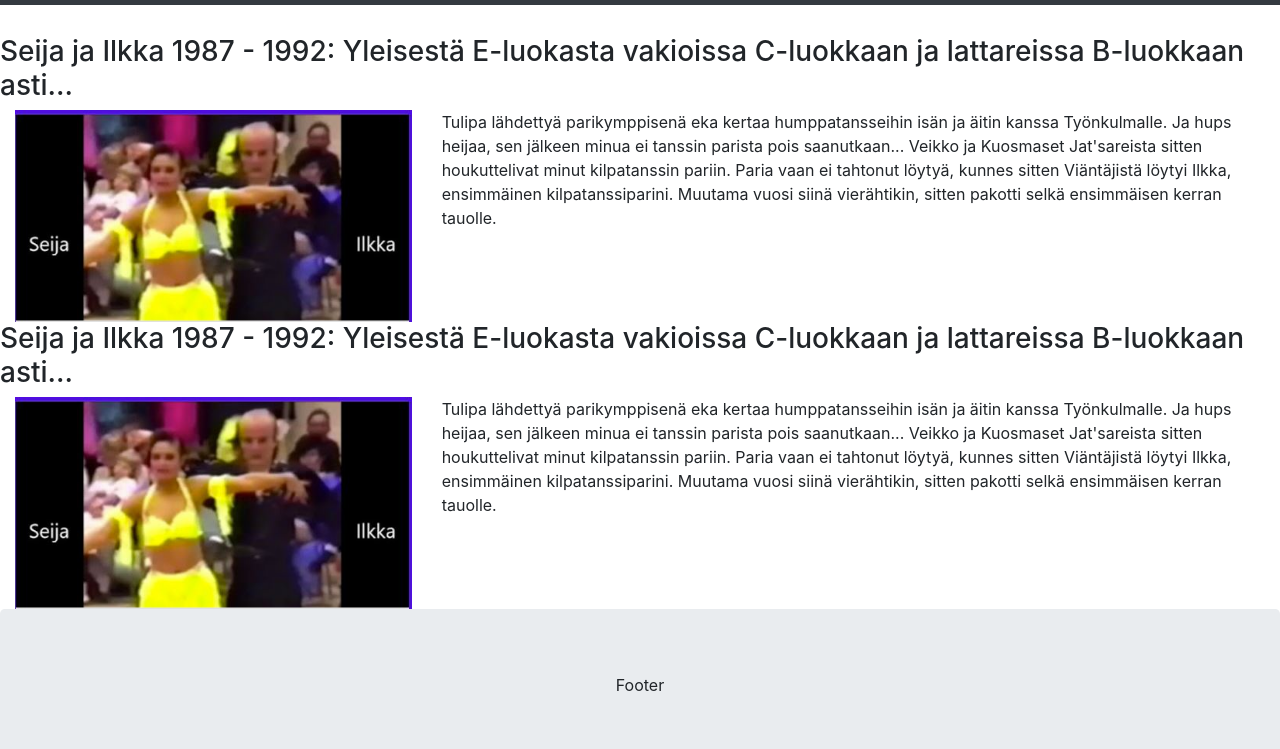
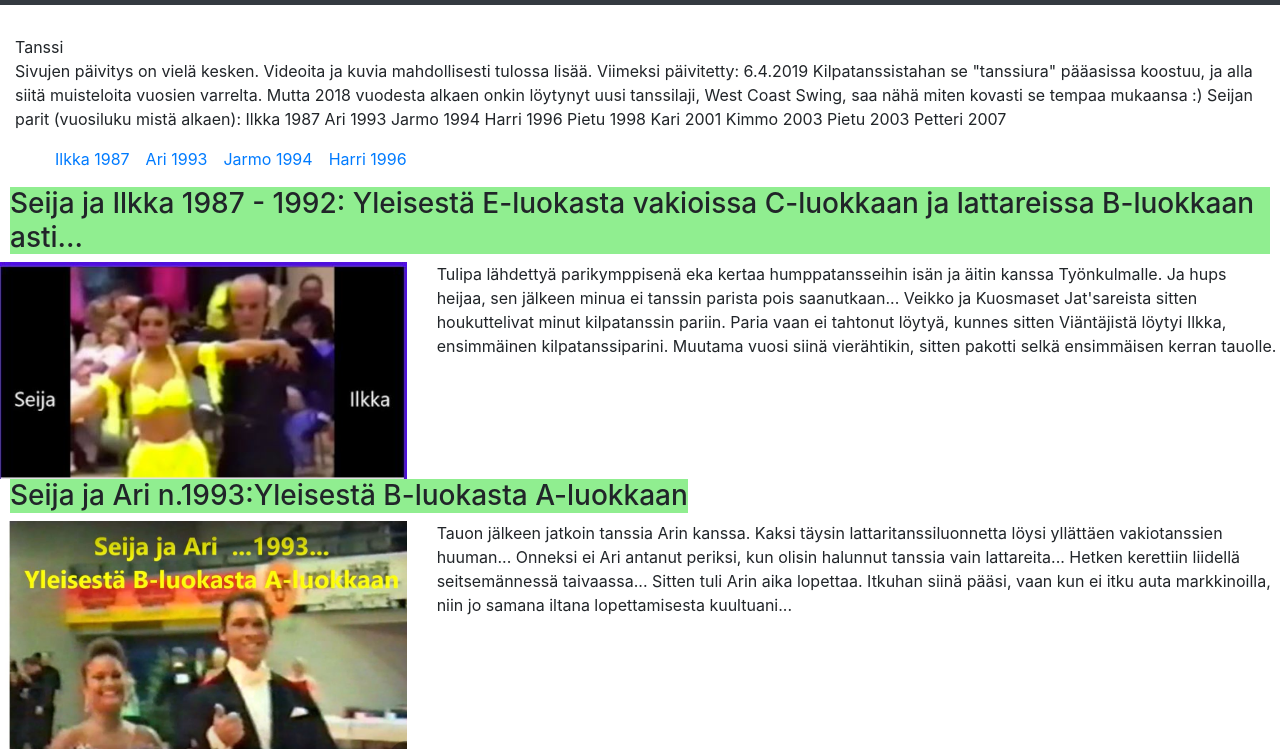
Before and after one commit to SeijaLauronen/SeijaLauronen.github.io, a plain HTML site: page tanssi.html in a window 1280 px wide. Shown: the part 51-800 px from the top of the page. Drawn offline with nearby package versions, Linux system fonts and the light colour scheme; a script that the page names is missing.

Commit message:
linkkejä

```diff
--- a/mystyle.css
+++ b/mystyle.css
@@ -2,6 +2,11 @@
     body, html {
     height: 100%;
     margin: 10;
+}
+h3 {
+    background: lightgreen;
+    margin-left:10px;
+    margin-right:10px;
 }
 .footer {
     background: lightgreen;
--- a/tanssi.html
+++ b/tanssi.html
@@ -33,6 +33,9 @@
   <script src="https://cdn.jsdelivr.net/npm/jquery@3.5.1/dist/jquery.slim.min.js"></script>
   <script src="https://cdn.jsdelivr.net/npm/popper.js@1.16.1/dist/umd/popper.min.js"></script>
   <script src="https://cdn.jsdelivr.net/npm/bootstrap@4.6.1/dist/js/bootstrap.bundle.min.js"></script>
+
+  <link rel="stylesheet" href="mystyle.css">
+
 
   <script src="http://www.w3schools.com/lib/w3data.js"></script>
 
@@ -74,14 +77,69 @@
 
 <div class="container-fluid" style="margin-top:30px">
 
+
+  <div class="row">
+    <div class="col-sm-12 header">Tanssi</div>
+  </div>
+    <div class="row">
+    <div class="col-sm-12">
+  Sivujen päivitys on vielä kesken. Videoita ja kuvia mahdollisesti tulossa lisää. Viimeksi päivitetty: 6.4.2019
+
+  Kilpatanssistahan se "tanssiura" pääasissa koostuu, ja alla siitä muisteloita vuosien varrelta.
+
+  Mutta 2018 vuodesta alkaen onkin löytynyt uusi tanssilaji, West Coast Swing, saa nähä miten kovasti se tempaa mukaansa :)
+
+  Seijan parit (vuosiluku mistä alkaen):
+
+  Ilkka 1987    Ari 1993   Jarmo 1994   Harri 1996   Pietu 1998   Kari 2001   Kimmo 2003   Pietu 2003   Petteri 2007
+
+    </div>
+  </div>
+
+
+
+
+  <nav class="navbar navbar-expand-sm bg-blue navbar-blue">
+    <a class="navbar-brand" href="#"></a>
+    <button class="navbar-toggler" type="button" data-toggle="collapse" data-target="#collapsibleNavbar">
+      <span class="navbar-toggler-icon"></span>
+    </button>
+    <div class="collapse navbar-collapse" id="collapsibleNavbar">
+      <ul class="navbar-nav">
+        <li class="nav-item">
+          <a class="nav-link" href="index.html">Ilkka 1987</a>
+        </li>
+        <li class="nav-item">
+          <a class="nav-link" href="#ari">Ari 1993</a>
+        </li>
+        <li class="nav-item">
+          <a class="nav-link active" href="tanssi.html">Jarmo 1994</a>
+        </li>
+        <li class="nav-item">
+          <a class="nav-link" href="luistelu.html">Harri 1996</a>
+        </li>
+      </ul>
+    </div>
+  </nav>
+
+
+
+
+
+
+
+
+
+
   <div class="row">
     <div class="row">
-      <div class="col-sm-12">
+      <div class="col-sm-12 header">
         <h3>
       Seija ja Ilkka 1987 - 1992: Yleisestä E-luokasta vakioissa C-luokkaan ja lattareissa B-luokkaan asti...
     </h3>
     </div>
     </div>
+    <div class="row">
     <div class="col-sm-6 col-md-4">
       <img src="kuvat/SeijaIlkka.JPG" width =100%>
 <!--
@@ -104,6 +162,7 @@
               -->
     </div>
 
+
     <div class="col-sm-6 col-md-8">
 
       <p>Tulipa lähdettyä parikymppisenä eka kertaa humppatansseihin isän ja äitin kanssa Työnkulmalle.
@@ -116,37 +175,69 @@
 
     </div>
   </div>
+  </div>
 
 
 
+  <div class="row">
+          <div class="row" id="ari">
+                    <div class="col-sm-12">
+                      <h3>
+                        Seija ja Ari n.1993:Yleisestä B-luokasta A-luokkaan
+                      </h3>
+                    </div>
+          </div>
+
+          <div class="row">
+                  <div class="col-sm-4">
+                    <img src="kuvat/SeijaAri.JPG" width =100%>
+                  </div>
+
+                  <div class="col-sm-8">
+
+                  <p>Tauon jälkeen jatkoin tanssia Arin kanssa. Kaksi täysin lattaritanssiluonnetta löysi yllättäen vakiotanssien huuman...
+                    Onneksi ei Ari antanut periksi, kun olisin halunnut tanssia vain lattareita...
+                    Hetken kerettiin liidellä seitsemännessä taivaassa... Sitten tuli Arin aika lopettaa.
+                    Itkuhan siinä pääsi, vaan kun ei itku auta markkinoilla, niin jo samana iltana lopettamisesta kuultuani...</p>
+                  </div>
+          </div>
+
+    </div>
 
     <div class="row">
       <div class="row">
                 <div class="col-sm-12">
                   <h3>
-      Seija ja Ilkka 1987 - 1992: Yleisestä E-luokasta vakioissa C-luokkaan ja lattareissa B-luokkaan asti...
+                    Seija ja Ari n.1993:Yleisestä B-luokasta A-luokkaan
                   </h3>
                 </div>
       </div>
+
+      <div class="row">
               <div class="col-sm-4">
-      <img src="kuvat/SeijaIlkka.JPG" width =100%>
+                <img src="kuvat/SeijaAri.JPG" width=100%>
               </div>
 
               <div class="col-sm-8">
 
-      <p>Tulipa lähdettyä parikymppisenä eka kertaa humppatansseihin isän ja äitin kanssa Työnkulmalle.
-        Ja hups heijaa, sen jälkeen minua ei tanssin parista pois saanutkaan...
-
-        Veikko ja Kuosmaset Jat'sareista sitten houkuttelivat minut kilpatanssin pariin.
-        Paria vaan ei tahtonut löytyä, kunnes sitten Viäntäjistä löytyi Ilkka, ensimmäinen kilpatanssiparini.
-
-        Muutama vuosi siinä vierähtikin, sitten pakotti selkä ensimmäisen kerran tauolle.</p>
+              <p>Tauon jälkeen jatkoin tanssia Arin kanssa. Kaksi täysin lattaritanssiluonnetta löysi yllättäen vakiotanssien huuman...
+                Onneksi ei Ari antanut periksi, kun olisin halunnut tanssia vain lattareita...
+                Hetken kerettiin liidellä seitsemännessä taivaassa... Sitten tuli Arin aika lopettaa.
+                Itkuhan siinä pääsi, vaan kun ei itku auta markkinoilla, niin jo samana iltana lopettamisesta kuultuani...</p>
+              </div>
+      </div>
 
 </div>
+
+
+
   </div>
 
 
 </div>
+
+
+
 
 <div class="jumbotron text-center" style="margin-bottom:0">
   <p>Footer</p>
```
Also changed, not shown: kuvat/SeijaAri.JPG (added). Lines whose indentation alone changed are shown as unchanged.
